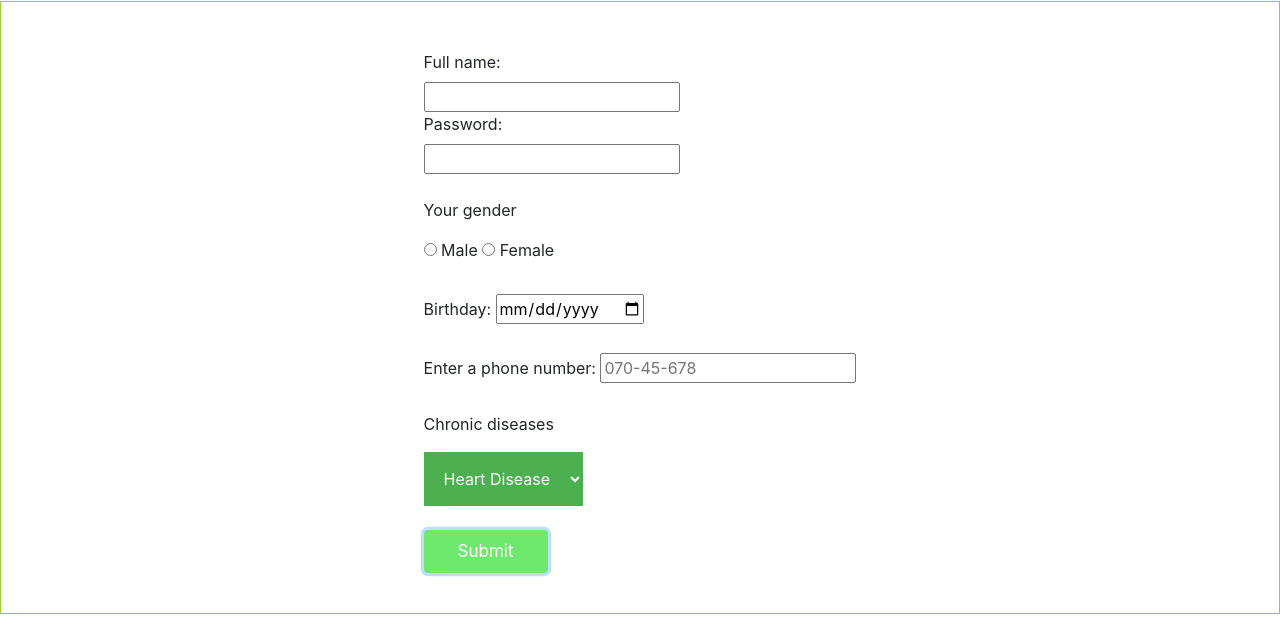
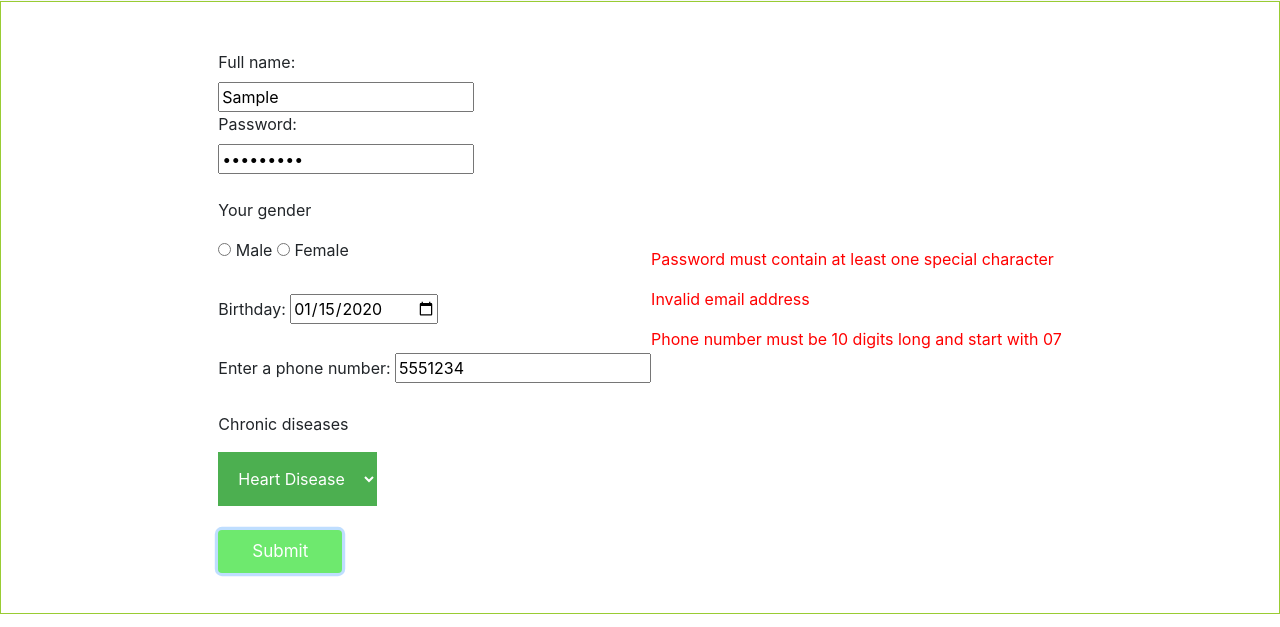
Before and after one commit to NoorAtallah/Hospital-System, a plain HTML site: page index.html in a window 1280 px wide. Both pictures are taken after typing "Sample", "Sample123", "2020-01-15", "5551234" into the empty fields and a click on the input "Submit". Shown: the part 128-755 px from the top of the page. Drawn offline with nearby package versions, Linux system fonts and the light colour scheme.

Commit message:
new changes

```diff
--- a/app.js
+++ b/app.js
@@ -255,10 +255,18 @@ function render() {
     phone: formData.get('phone'),
     diseases: formData.get('diseases'),
     image: '2.png'
-  };
+  };4
+
+  const errorMessages = validateFormData(patient);
+
+  if (errorMessages.length > 0) {
+    displayErrorMessages(errorMessages);
+    return false;
+  }
 
   // Add the patient to the array
   patients.push(patient);
+
 
   // Save the patients to local storage
   localStorage.setItem('patients', JSON.stringify(patients));
@@ -266,12 +274,61 @@ function render() {
   // Display the patient data in a card
   displayPatientCard(patient);
 
+
   // Reset the form
   document.getElementById('form').reset();
 
   return false;
 }
 
+function validateFormData(patient) {
+    const errorMessages = [];
+
+    // Validate username
+    if (patient.fname.trim().indexOf(' ')!== -1) {
+      errorMessages.push('Username cannot contain spaces');
+    }
+  // Validate password
+  if (patient.password.length < 8) {
+    errorMessages.push('Password must be at least 8 characters long');
+  }
+  if (!/[A-Z]/.test(patient.password)) {
+    errorMessages.push('Password must contain at least one uppercase letter');
+  }
+  if (!/[0-9]/.test(patient.password)) {
+    errorMessages.push('Password must contain at least one number');
+  }
+  if (!/[!@#$%^&*(),.?":{}|<>]/.test(patient.password)) {
+    errorMessages.push('Password must contain at least one special character');
+  }
+  const birthdayRegex = /^\d{4}-\d{2}-\d{2}$/;
+  if (!birthdayRegex.test(patient.birthday)) {
+    errorMessages.push('Birthday must be in YYYY-MM-DD format');
+  }
+
+  const emailRegex = /^[a-zA-Z0-9._%+-]+@[a-zA-Z0-9.-]+\.[a-zA-Z]{2,}$/;
+  if (!emailRegex.test(patient.email)) {
+    errorMessages.push('Invalid email address');
+  }
+
+  const phoneRegex = /^07\d{9}$/;
+  if (!phoneRegex.test(patient.phone)) {
+    errorMessages.push('Phone number must be 10 digits long and start with 07');
+  }
+
+  return errorMessages;
+}
+function displayErrorMessages(errorMessages) {
+    const errorContainer = document.getElementById('error-container');
+    errorContainer.innerHTML = '';
+
+    errorMessages.forEach((message) => {
+      const errorElement = document.createElement('p');
+      errorElement.textContent = message;
+      errorElement.style.color = 'red';
+      errorContainer.appendChild(errorElement);
+    });
+  }
 
 function displayPatientCard(patient) {
     const card = document.createElement('div');
--- a/index.html
+++ b/index.html
@@ -83,6 +83,7 @@
 
           <br> <br>
         </form>
+        <div id="error-container"></div>
       </div>
       <div class="container">
 
```
